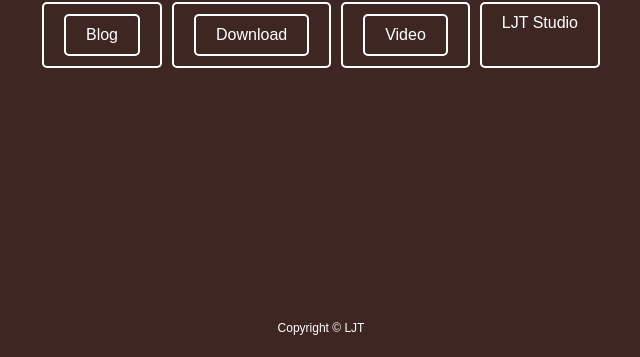
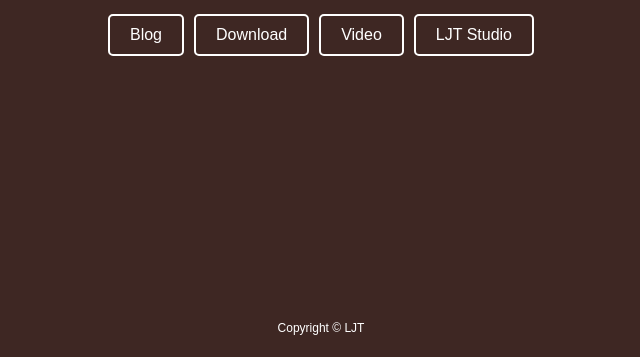
Before and after one commit to ted-li1151412/ted-li1151412.github.io, a plain HTML site: page index.html in a window 1280 px wide. Shown: the part 443-800 px from the top of the page, without its empty margins (319-959 px from the left). Drawn offline with Linux system fonts and the light colour scheme.

Commit message:
Update index.html

```diff
--- a/index.html
+++ b/index.html
@@ -32,7 +32,7 @@
             height: auto;
             border-radius: 50%;
             box-shadow: 0 0 10px rgba(0, 0, 0, 0.1);
-            transition: transform 1.5s ease, box-shadow 0.3s ease;
+            transition: transform 1.5s ease, box-shadow 0.3s ease, box-shadow 0.3s ease;
         }
 
         .logo:hover img {
@@ -49,11 +49,11 @@
             margin: 20px 0;
             display: flex;
             justify-content: center;
-            gap: 10px; /* 增加按钮和文本之间的间距 */
+            gap: 10px; /* 增加按钮之间的间距 */
         }
 
-        .nav button,
         .nav a {
+            text-decoration: none; /* 去掉链接文字的下划线 */
             padding: 10px 20px;
             font-size: 16px;
             border: 2px solid #fff; /* 白色边框 */
@@ -62,10 +62,8 @@
             color: #fff; /* 白色文字 */
             cursor: pointer;
             transition: background-color 0.3s, color 0.3s, transform 0.3s;
-            text-decoration: none; /* 去掉链接文字的下划线 */
         }
 
-        .nav button:hover,
         .nav a:hover {
             background-color: #fff; /* 白色背景 */
             color: #3E2723; /* 深棕色文字 */
@@ -89,10 +87,10 @@
             <h1>LJT</h1>
         </div>
         <div class="nav">
-            <a href="blog.ted-lijunyu.top"><button>Blog</button></a>
-            <a href="https://ted-lijunyu.top/download.html"><button>Download</button></a>
-            <a href="video.ted-lijunyu.top"><button>Video</button></a>
-            <a href="ted-lijunyu.top/LJTStudio.html" class="studio">LJT Studio</a>
+            <a href="blog.ted-lijunyu.top">Blog</a>
+            <a href="https://ted-lijunyu.top/download.html">Download</a>
+            <a href="video.ted-lijunyu.top">Video</a>
+            <a href="https://ted-lijunyu.top/LJTStudio.html">LJT Studio</a>
         </div>
     </div>
     <footer>
```
